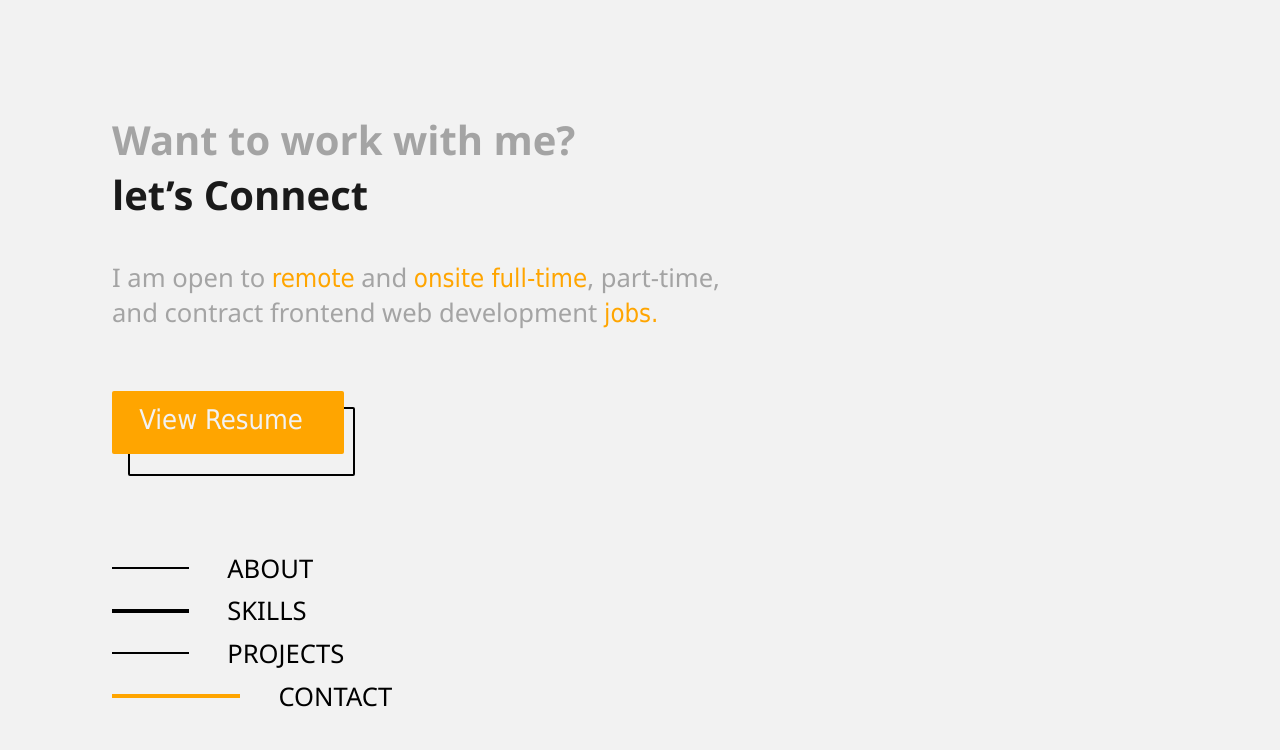
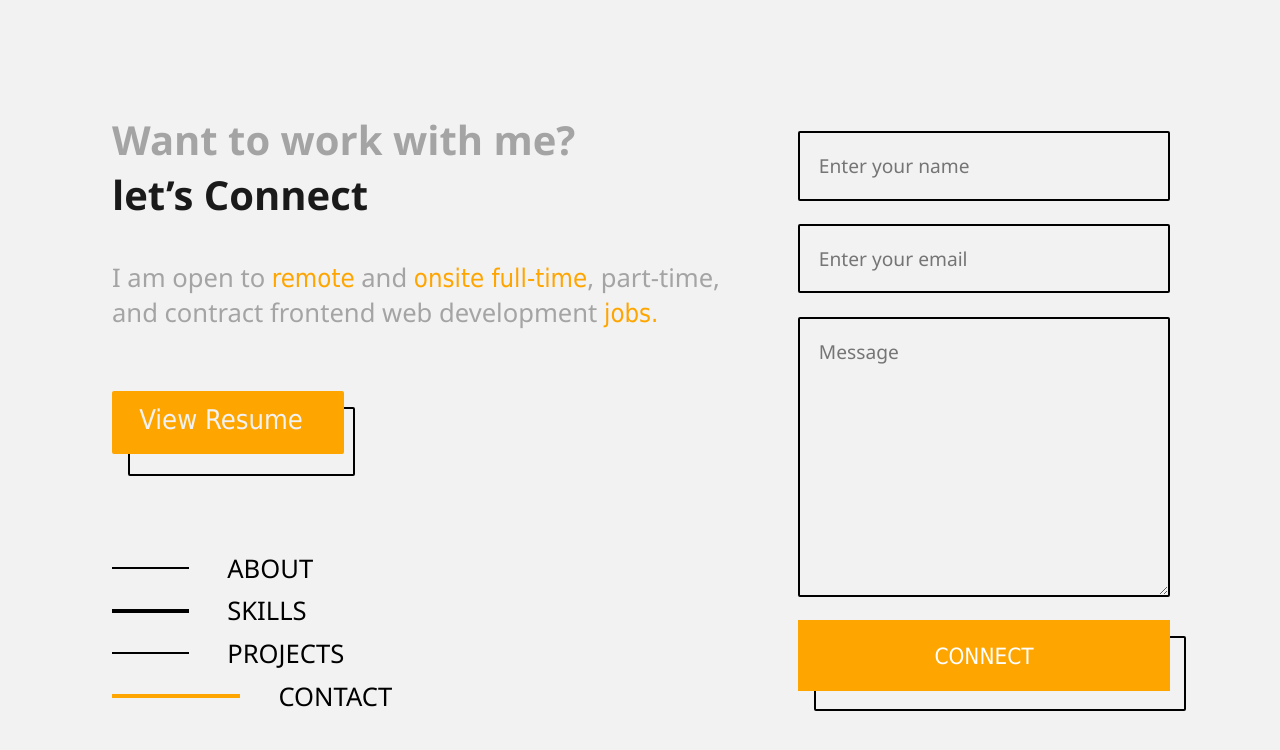
Before and after one commit to Mbungai-Francesco/Portfolio, a plain HTML site: page Html/contact.html in a window 1280 px wide. Drawn offline with Linux system fonts and the light colour scheme.

Commit message:
Contact Done

```diff
--- a/Html/contact.html
+++ b/Html/contact.html
@@ -27,6 +27,16 @@
       </ul>
     </nav>
   </section>
-  <section class="right"></section>
+  <section class="right">
+    <form action="">
+      <input type="text" class="ins" name="" id="" placeholder="Enter your name">
+      <input type="email" class="ins" name="" id="" placeholder="Enter your email">
+      <textarea class="ins" name="" id="" placeholder="Message"></textarea>
+      <div class="submit">
+        <input type="submit" value="Connect">
+        <div class="back"></div>
+      </div>
+    </form>
+  </section>
 </body>
 </html>
--- a/css/contact.css
+++ b/css/contact.css
@@ -14,3 +14,62 @@ nav li:nth-child(4) span{
 nav{
   margin-top: 3.7625em;
 }
+form{
+  width: 90%;
+  height: 70vh;
+  /* background-color: aqua; */
+  margin: auto;
+  padding: 0 5em;
+  display: flex;
+  flex-direction: column;
+  justify-content: space-between;
+}
+.ins{
+  font-size: 1.2em;
+  background-color: transparent;
+  border: 2.5px solid black;
+  border-radius: 2px;
+}
+input{
+  padding: 1em;
+}
+textarea{
+  padding: 1em;
+  width: 100%;
+  height: 35vh;
+}
+.submit{
+  width: 100%;
+  position: relative;
+}
+.submit .back{
+  position: absolute;
+  z-index: -1;
+  width: 100%;
+  height: 4.65em;
+  background-color: transparent;
+  border: 2.5px solid black;
+  top: 1em;
+  left: 1em;
+  /* transition: 0.3s ease-in; */
+  border-radius: 2px;
+}
+.submit:hover > input{
+  background-color: transparent;
+  color: var(--second-color);
+  cursor: pointer;
+}
+.submit:hover > .back{
+  top: 0;
+  left: 0;
+  border-color: var(--second-color);
+}
+input[type=submit]{
+  width: 100%;
+  background-color: var(--second-color);
+  color: white;
+  border: 0;
+  font-size: 1.4em;
+  text-transform: uppercase;
+  font-family: 'Segoe UI SemiBold', Tahoma, Geneva, Verdana, sans-serif;
+}
```
Also changed, not shown: Html/projects.html (+2 -2 lines), Html/skills.html (+1 -1 lines).
